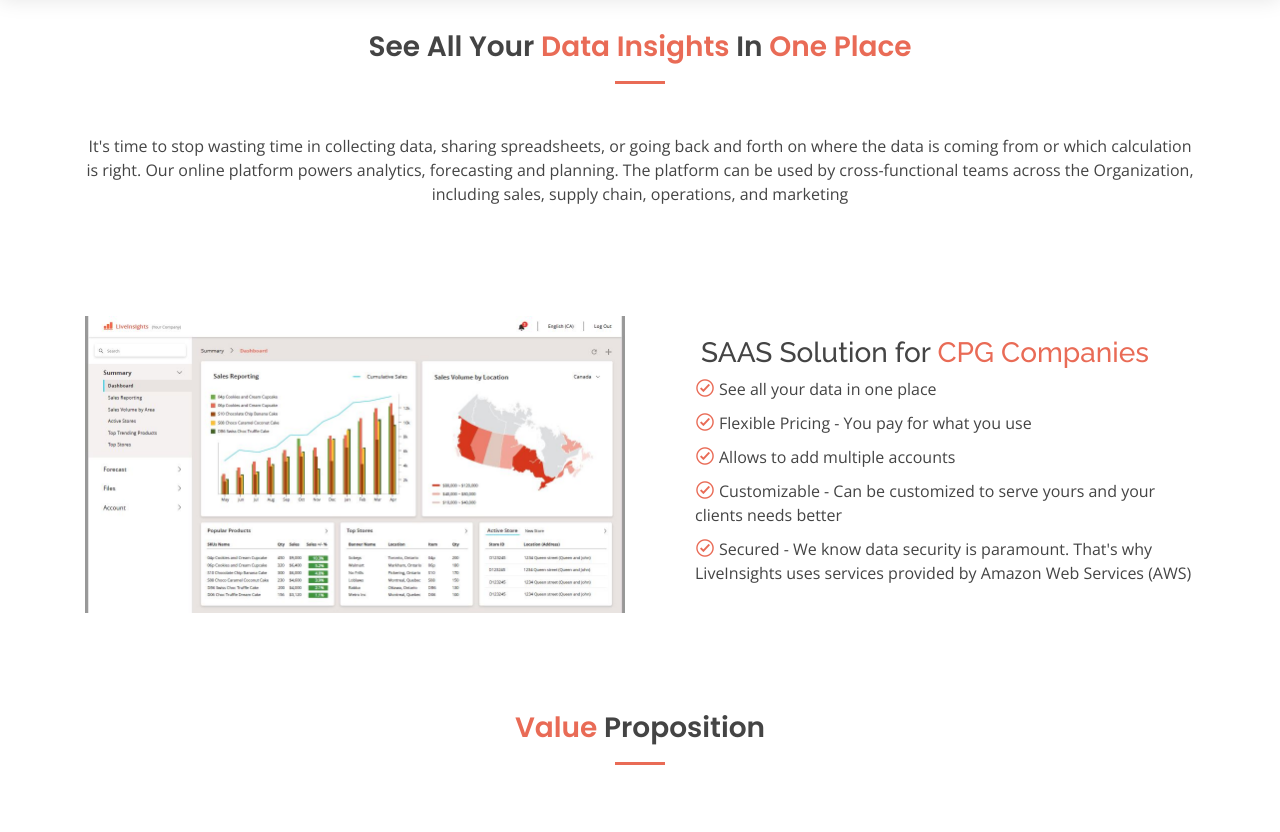
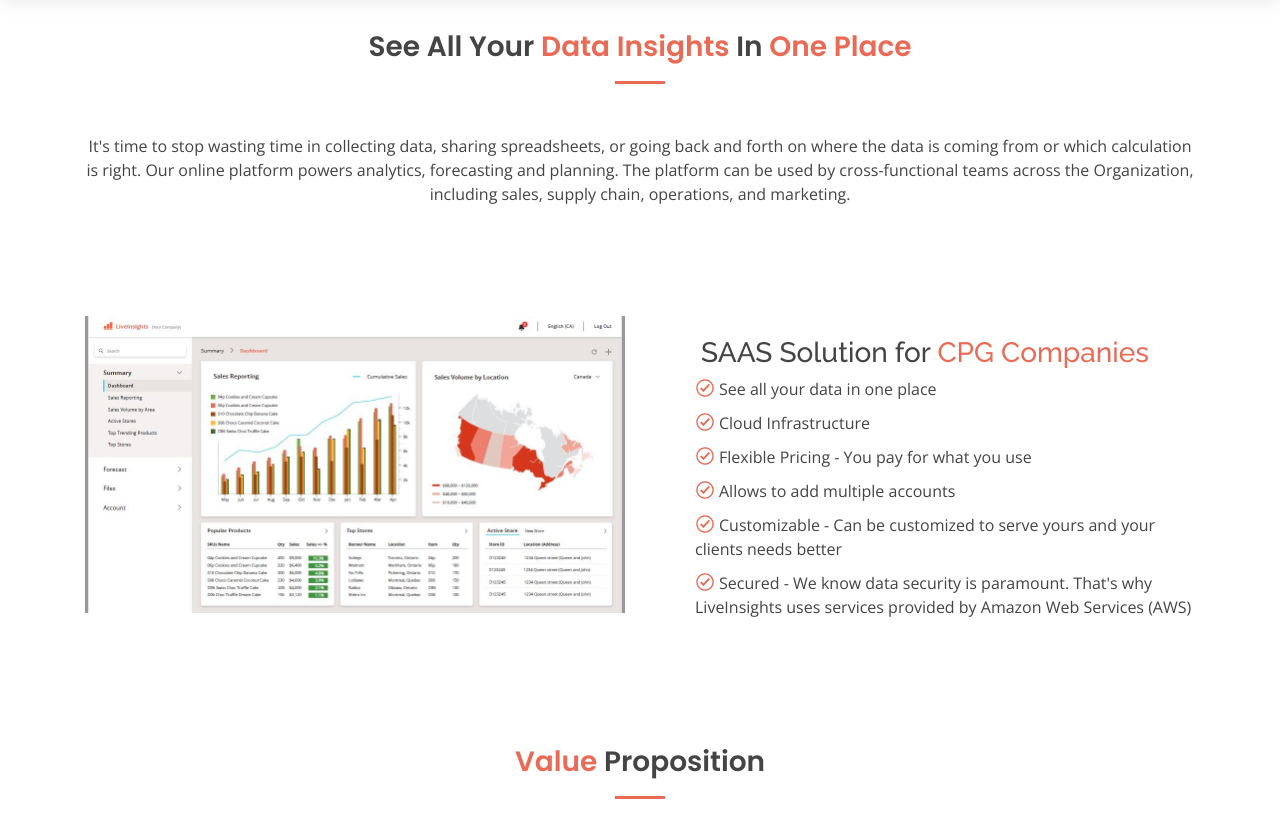
Before and after one commit to dhruvbas/LiveInsights, a PHP site: page /products.php in a window 1280 px wide. Shown: the part 70-902 px from the top of the page. Run offline with PHP 8.4, Linux system fonts and the light colour scheme; data that the repository does not hold is empty.

Commit message:
Add files via upload

```diff
--- a/products.php
+++ b/products.php
@@ -36,7 +36,7 @@
 
         <div class="section-title" data-aos="fade-up">
           <h2>See All Your <span class = "colored">Data Insights</span>  In <span class = "colored">One Place</span></h2>
-		  <p class = "topmargin50">It's time to stop wasting time in collecting data, sharing spreadsheets, or going back and forth on where the data is coming from or which calculation is right. Our online platform powers analytics, forecasting and planning. The platform can be used by cross-functional teams across the Organization, including sales, supply chain, operations, and marketing
+		  <p class = "topmargin50">It's time to stop wasting time in collecting data, sharing spreadsheets, or going back and forth on where the data is coming from or which calculation is right. Our online platform powers analytics, forecasting and planning. The platform can be used by cross-functional teams across the Organization, including sales, supply chain, operations, and marketing.
 		  </p>
         </div>
 	  </div>
@@ -63,6 +63,7 @@
 				<div class="text content" style = "text-align:left">
 					<ul>
 						<li><i class="icofont-check-circled"></i>See all your data in one place</li>
+						<li><i class="icofont-check-circled"></i>Cloud Infrastructure</li>
 						<li><i class="icofont-check-circled"></i>Flexible Pricing - You pay for what you use</li>
 						<li><i class="icofont-check-circled"></i>Allows to add multiple accounts</li>
 						<li><i class="icofont-check-circled"></i>Customizable - Can be customized to serve yours and your clients needs better</li>
```
